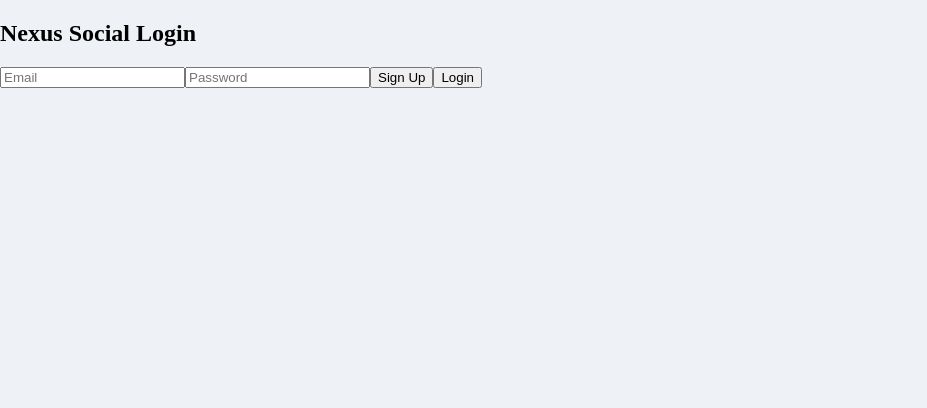
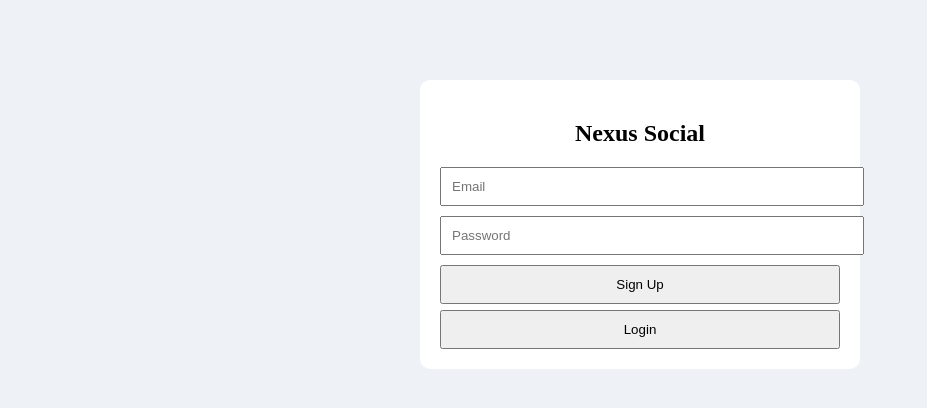
Before and after one commit to Nexussocial1/Hhh, a React (Vite) app: page / in a window 1280 px wide. Shown: the top 408 px of the page, without its empty margins (0-927 px from the left). Built offline with nearby package versions, Linux system fonts and the light colour scheme; no server answers.

Commit message:
Add files via upload

```diff
--- a/src/pages/AuthPage.tsx
+++ b/src/pages/AuthPage.tsx
@@ -1,7 +1,10 @@
 import {useState} from "react";import {auth} from "../firebase";
 import {createUserWithEmailAndPassword,signInWithEmailAndPassword} from "firebase/auth";
 export default function AuthPage(){const[email,setEmail]=useState("");const[password,setPassword]=useState("");
-return(<div><h2>Nexus Social Login</h2><input placeholder="Email" onChange={e=>setEmail(e.target.value)}/>
-<input type="password" placeholder="Password" onChange={e=>setPassword(e.target.value)}/>
-<button onClick={()=>createUserWithEmailAndPassword(auth,email,password)}>Sign Up</button>
-<button onClick={()=>signInWithEmailAndPassword(auth,email,password)}>Login</button></div>);}
+return(<div style={{maxWidth:400,margin:"80px auto",padding:20,background:"#fff",borderRadius:10}}>
+<h2 style={{textAlign:"center"}}>Nexus Social</h2>
+<input placeholder="Email" onChange={e=>setEmail(e.target.value)} style={{width:"100%",padding:10,marginBottom:10}}/>
+<input type="password" placeholder="Password" onChange={e=>setPassword(e.target.value)} style={{width:"100%",padding:10,marginBottom:10}}/>
+<button onClick={()=>createUserWithEmailAndPassword(auth,email,password)} style={{width:"100%",padding:10}}>Sign Up</button>
+<button onClick={()=>signInWithEmailAndPassword(auth,email,password)} style={{width:"100%",padding:10,marginTop:6}}>Login</button>
+</div>);}
--- a/src/pages/HomePage.tsx
+++ b/src/pages/HomePage.tsx
@@ -1,8 +1,14 @@
 import {useEffect,useState} from "react";
-import {collection,addDoc,getDocs} from "firebase/firestore";import {db} from "../firebase";
+import {collection,addDoc,getDocs,orderBy,query} from "firebase/firestore";import {db} from "../firebase";
 export default function HomePage(){const[text,setText]=useState("");const[posts,setPosts]=useState<any[]>([]);
-const loadPosts=async()=>{const snap=await getDocs(collection(db,"posts"));setPosts(snap.docs.map(d=>d.data()));};
+const loadPosts=async()=>{const q=query(collection(db,"posts"),orderBy("created","desc"));const s=await getDocs(q);setPosts(s.docs.map(d=>d.data()));};
 useEffect(()=>{loadPosts();},[]);
-const addPost=async()=>{await addDoc(collection(db,"posts"),{text,created:Date.now()});setText("");loadPosts();};
-return(<div><h1>Nexus Feed</h1><input value={text} onChange={e=>setText(e.target.value)} placeholder="What's happening?"/>
-<button onClick={addPost}>Post</button>{posts.map((p,i)=>(<div key={i}>{p.text}</div>))}</div>);}
+const addPost=async()=>{if(!text)return;await addDoc(collection(db,"posts"),{text,created:Date.now()});setText("");loadPosts();};
+return(<div style={{maxWidth:480,margin:"0 auto",padding:10}}>
+<h3 style={{textAlign:"center"}}>Nexus Feed</h3>
+<div style={{display:"flex",gap:6,marginBottom:10}}>
+<input value={text} onChange={e=>setText(e.target.value)} placeholder="What's happening?" style={{flex:1,padding:10,borderRadius:6,border:"1px solid #ccc"}}/>
+<button onClick={addPost} style={{padding:"10px 14px",borderRadius:6,background:"#1877f2",color:"#fff",border:"none"}}>Post</button>
+</div>
+{posts.map((p,i)=>(<div key={i} style={{background:"#fff",padding:12,borderRadius:10,marginBottom:10,boxShadow:"0 2px 6px rgba(0,0,0,.1)"}}>{p.text}</div>))}
+</div>);}
```
